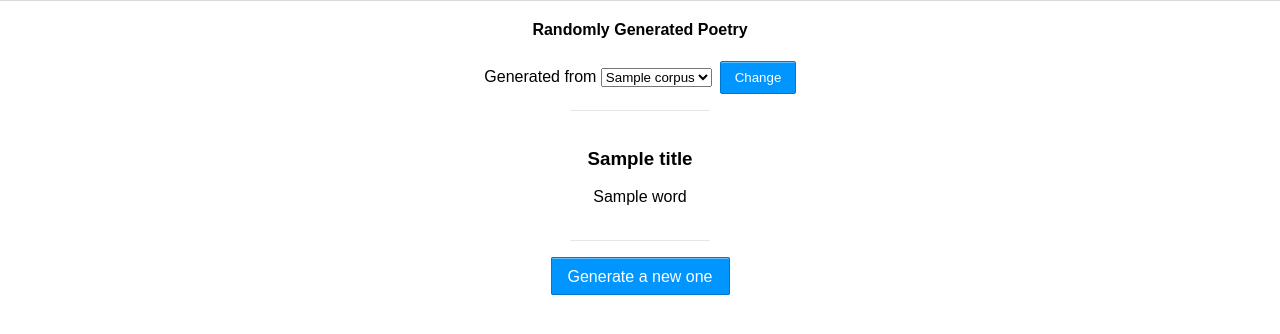
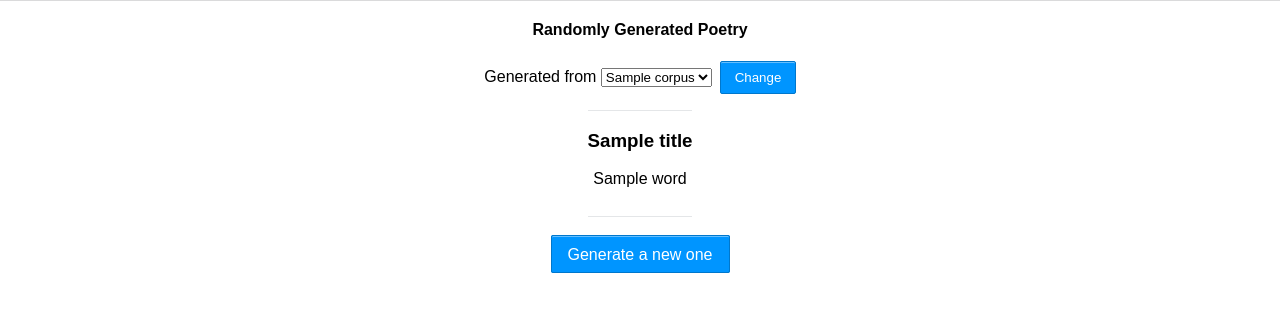
Before and after one commit to sagangwee/pocab-poetry, a Django app: template poetry/templates/poetry/index.html in a window 1280 px wide. Shown: the part 60-394 px from the top of the page. Run offline with Django 3.2, Linux system fonts and the light colour scheme; the template is opened without the code that fills it: most values are stand-ins (such as "Sample title", 1, 10 or a date in 2020).

Commit message:
minor stylign changes.

```diff
--- a/poetry/static/css/style.css
+++ b/poetry/static/css/style.css
@@ -7,11 +7,6 @@
     font: inherit;
     vertical-align: baseline;
 }*/
-
-h2 {
-	/*margin: 0px;*/
-/*	line-height:100%;
-*/}
 
 body {
     display: block;
@@ -34,18 +29,19 @@ body {
 
 }
 
-.title {
-    margin-bottm: 20px;
-}
+/*.title {
+    margin-bottom: 20px;
+}*/
 
 .poem {
    	display: inline-block;
-   	padding: 18px;
    	/*background: #efffff;*/
     border-bottom: 1px solid #e4e6e8;
    	border-top: 1px solid #e4e6e8;
-   	margin-bottom: 10px;
+   	margin-bottom: 12px;
+    padding-bottom: 12px;
 }
+
 
 .button {
     /*font-weight: normal;*/
--- a/poetry/views.py
+++ b/poetry/views.py
@@ -7,6 +7,7 @@ def index(request):
         if corpus == "":
         	corpus = 'shakespeare-macbeth.txt'
     except Exception as e:
+        print e
         corpus = 'shakespeare-macbeth.txt'
     corpus_options = ['austen-emma.txt', 'austen-persuasion.txt', 'austen-sense.txt', 'bible-kjv.txt',
         'blake-poems.txt', 'bryant-stories.txt', 'burgess-busterbrown.txt',
```
